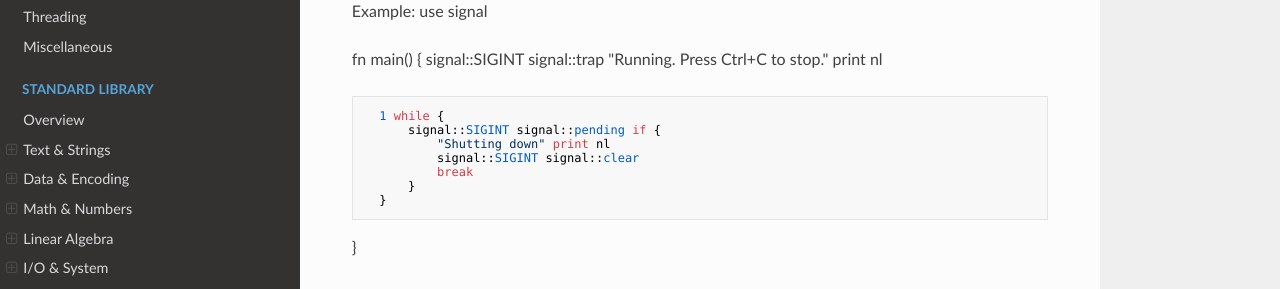
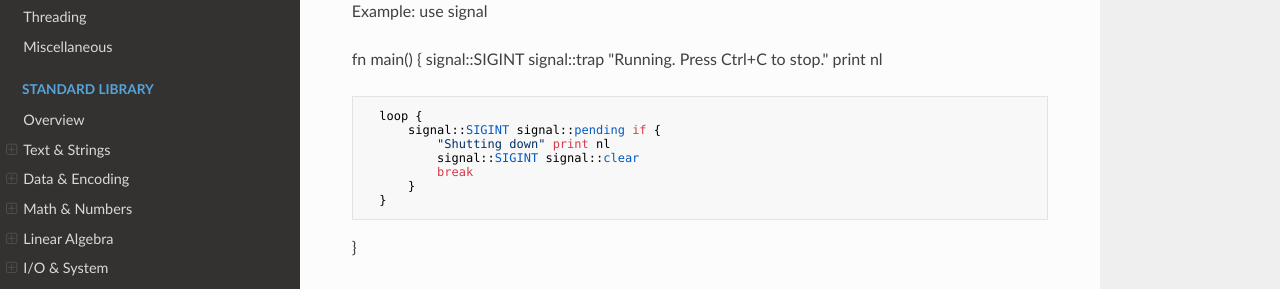
Before and after one commit to quadrate-language/quadrate, an MkDocs documentation site: the page built from docs/docs/docs/stdlib/signal.md, in a window 1280 px wide and 900 px high. Shown: the part 280-569 px from the top of the window. Built offline with MkDocs 1.6.1, drawn with Linux system fonts in a browser that asks for light colours; nearby versions of some CDN libraries.

Commit message:
Fix broken example

```diff
--- a/docs/docs/docs/stdlib/signal.md
+++ b/docs/docs/docs/stdlib/signal.md
@@ -12,7 +12,7 @@ Example:
       signal::SIGINT signal::trap
       "Running. Press Ctrl+C to stop." print nl
 
-      1 while {
+      loop {
           signal::SIGINT signal::pending if {
               "Shutting down" print nl
               signal::SIGINT signal::clear
```
Also changed, not shown: 1 other file.
